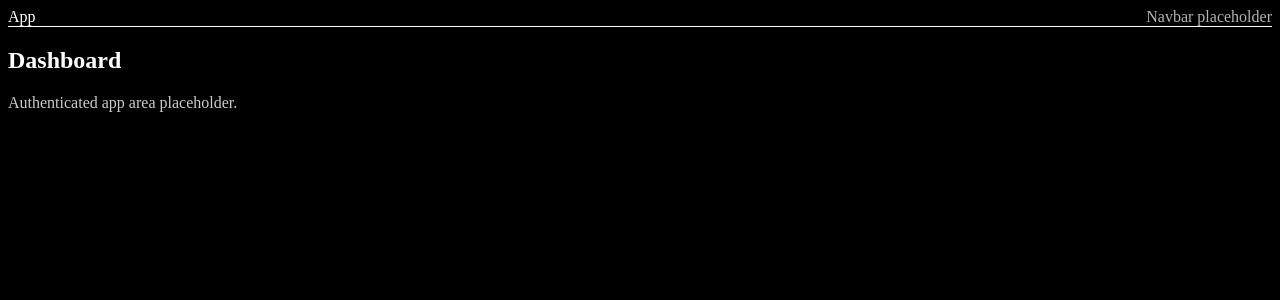
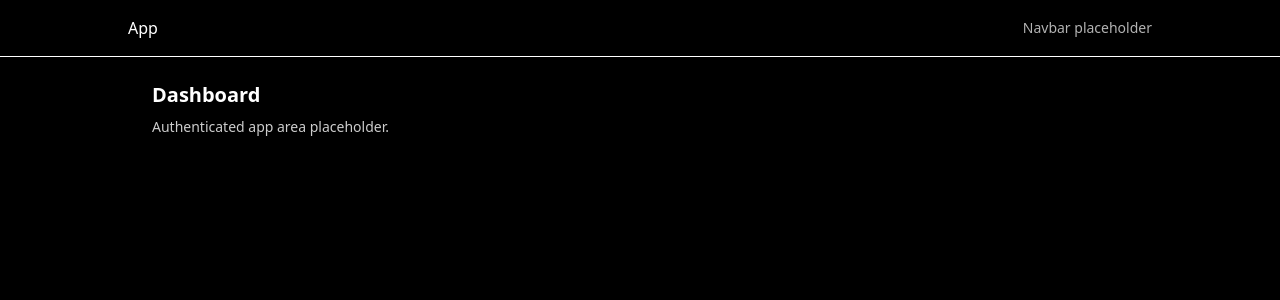
Before and after one commit to cesclafv/8020films, a Next.js app: page /app in a window 1280 px wide. Shown: the top 300 px of the page. Built offline with nearby package versions, Linux system fonts and the light colour scheme; no server answers.

Commit message:
Update contact button styling, fix Tailwind v4 config

```diff
--- a/src/app/globals.css
+++ b/src/app/globals.css
@@ -1,10 +1,18 @@
-@tailwind base;
-@tailwind components;
-@tailwind utilities;
+@import "tailwindcss";
+
+@theme {
+  --color-background: #000;
+  --color-foreground: #fff;
+}
 
 @layer base {
   body {
-    background-color: #000;
-    color: #fff;
+    background-color: var(--color-background);
+    color: var(--color-foreground);
+  }
+
+  a {
+    color: inherit;
+    text-decoration: none;
   }
 }
--- a/src/app/page.tsx
+++ b/src/app/page.tsx
@@ -15,9 +15,9 @@ export default function HomePage() {
       </div>
       <a
         href="mailto:christo@8020films.com"
-        className="mb-[35px] text-slate-400 hover:text-slate-300 transition-colors text-sm tracking-wide"
+        className="mb-[35px] text-white hover:text-white/70 transition-colors tracking-widest text-xl"
       >
-        contact
+        contact me
       </a>
     </main>
   );
```
